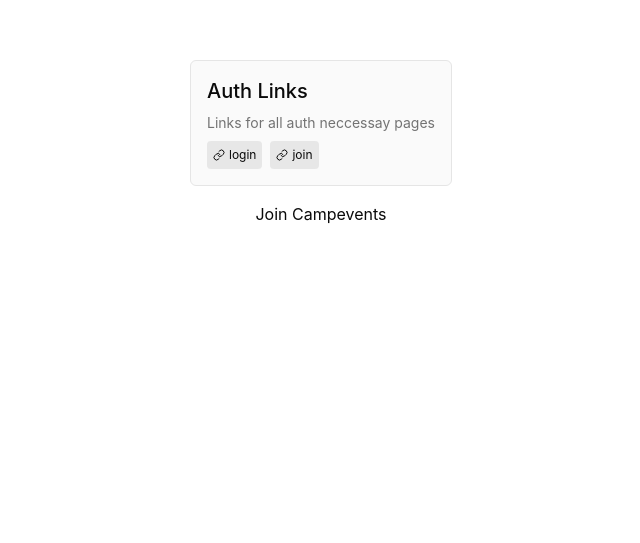
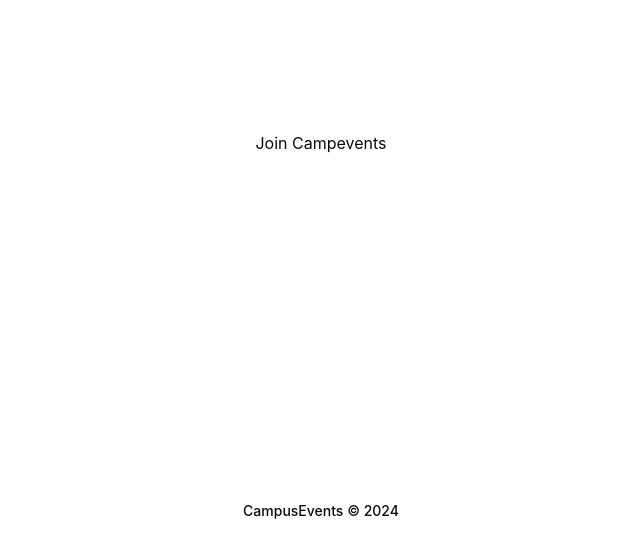
Before and after one commit to delmac-dev/event-management-app, a Next.js app: page /auth/join in a window 1280 px wide. Shown: the part 257-800 px from the top of the page, without its empty margins (319-959 px from the left). Built offline with nearby package versions, Linux system fonts and the light colour scheme.

Commit message:
added icon prefix to all svg components

```diff
--- a/app/auth/layout.tsx
+++ b/app/auth/layout.tsx
@@ -1,20 +1,16 @@
-import { StarterHeader, StarterProps } from "@/components/starter";
-import { _join, _login } from "@/lib/routes";
-
-const data: StarterProps = {
-  title: "Auth Links",
-  description: "Links for all auth neccessay pages",
-  links: [
-    {name: "login", link: _login},
-    {name: "join", link: _join},
-  ]
-};
 
 export default function Layout({children}: {children: React.ReactNode}) {
   return (
     <>
-      <StarterHeader {...data} />
-      { children }
+      <header className="fixed top-0 left-0 w-full h-16 flex_center">
+
+      </header>
+      <main className="w-full min-h-screen flex_center">
+        { children }
+      </main>
+      <footer className="fixed bottom-0 left-0 w-full h-16 flex_center">
+        <p className="text-sm font-medium">CampusEvents &copy; 2024</p>
+      </footer>
     </>
   );
 }
--- a/app/globals.css
+++ b/app/globals.css
@@ -77,7 +77,7 @@
   }
 
   body {
-    @apply bg-background text-foreground min-h-screen w-full flex_center flex-col gap-4;
+    @apply relative bg-background text-foreground min-h-screen w-full flex_center flex-col gap-4;
   }
 
   .flex_center {
--- a/components/icons/logo.tsx
+++ b/components/icons/logo-icon.tsx
@@ -1,7 +1,8 @@
+import { cn } from "@/lib/utils";
 
 export default function SpinnerIcon({className}: {className?: string}) {
     return (
-        <svg width="60" height="60" viewBox="0 0 60 60" fill="currentColor" xmlns="http://www.w3.org/2000/svg">
+        <svg width="60" height="60" viewBox="0 0 60 60" fill="currentColor" xmlns="http://www.w3.org/2000/svg" className={cn(className)}>
             <path d="M20 30C18.6193 30 17.5 31.1193 17.5 32.5C17.5 33.8807 18.6193 35 20 35H40C41.3807 35 42.5 33.8807 42.5 32.5C42.5 31.1193 41.3807 30 40 30H20Z"/>
             <path d="M17.5 42.5C17.5 41.1193 18.6193 40 20 40H30C31.3807 40 32.5 41.1193 32.5 42.5C32.5 43.8807 31.3807 45 30 45H20C18.6193 45 17.5 43.8807 17.5 42.5Z"/>
             <path fillRule="evenodd" clipRule="evenodd" d="M17.5 5C18.8807 5 20 6.1193 20 7.5V10H40V7.5C40 6.1193 41.1193 5 42.5 5C43.8807 5 45 6.1193 45 7.5V10.25C50.7055 11.4082 55 16.4526 55 22.5V42.5C55 49.4035 49.4035 55 42.5 55H17.5C10.5964 55 5 49.4035 5 42.5V22.5C5 16.4526 9.2944 11.4082 15 10.25V7.5C15 6.1193 16.1193 5 17.5 5ZM50 25H10V42.5C10 46.6423 13.3579 50 17.5 50H42.5C46.6423 50 50 46.6423 50 42.5V25Z"/>
```
Also changed, not shown: components/icons/spinner-icon.tsx (renamed from components/icons/spinner.tsx).
